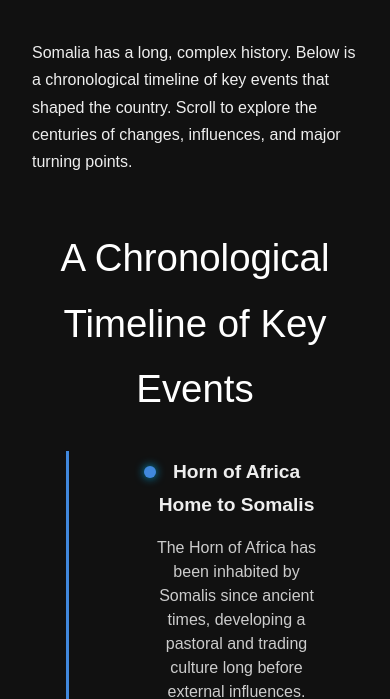
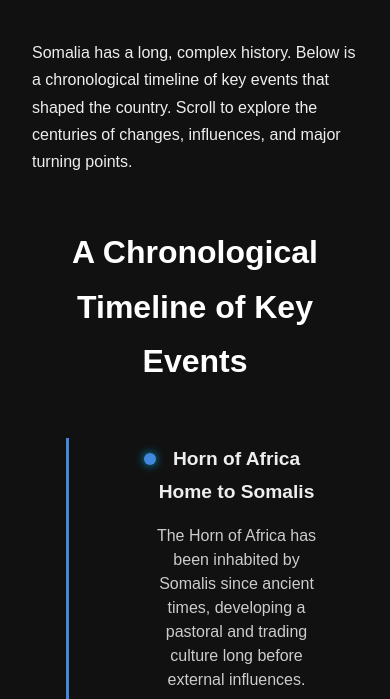
Before and after one commit to SomaliScript/website, a Flask app: page /history in a window 390 px wide. Shown: the part 614-1313 px from the top of the page. Run offline with Flask 3, Linux system fonts and the light colour scheme.

```diff
--- a/static/style.css
+++ b/static/style.css
@@ -262,23 +262,19 @@ h1 {
 }
 
 #timeline-content h1 {
-  font-family: "Arial", sans-serif;
-  font-weight: 400;
-  font-size: 2.4em;
+  font-family: inherit;
+  font-size: 2em;
   color: #fff;
-  margin-bottom: 30px;
+  margin-bottom: 50px;
 }
 
 #timeline-content ul.timeline {
-  list-style: none;
-  /* REMOVE BULLETS */
-  padding-left: 0;
-  /* Remove extra padding */
+  list-style: none; /* REMOVE BULLETS */
+  padding-left: 0; /* Remove extra padding */
   position: relative;
   max-width: 60%;
   border-left: 3px solid #4188DD;
-  padding-left: 60px;
-  /* Push text further from the line */
+  padding-left: 60px; /* Push text further from the line */
   margin: auto;
 }
 
```
